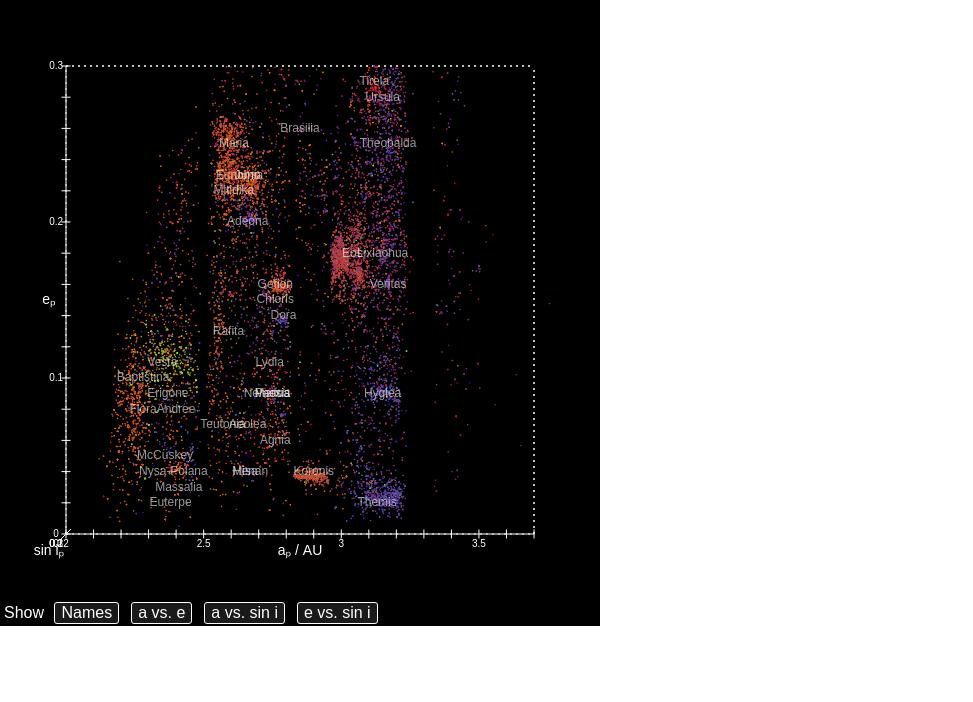
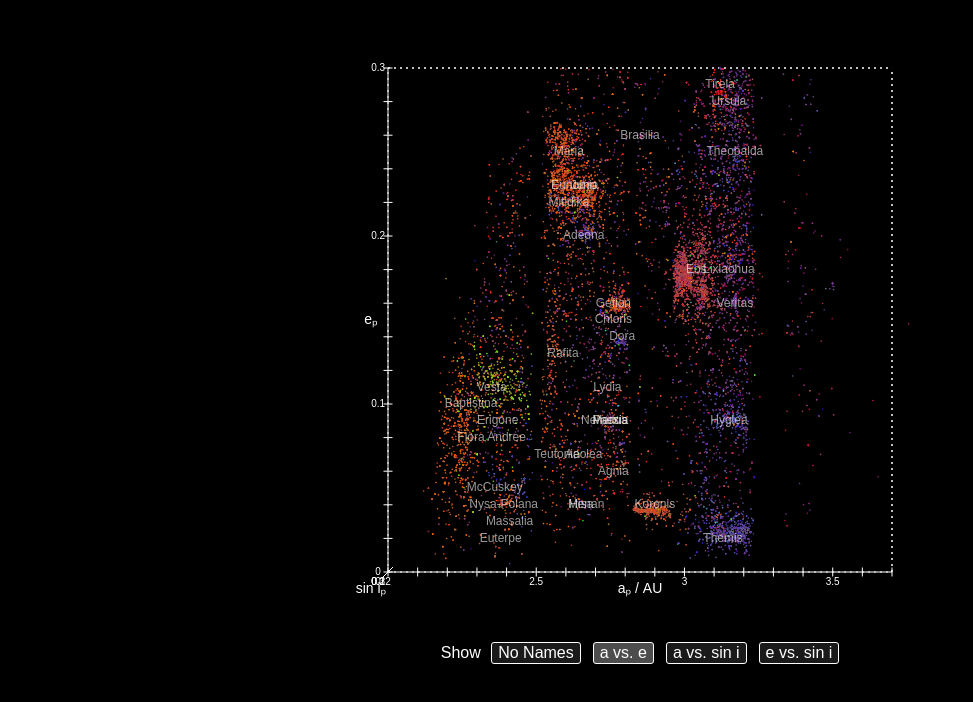
Before and after one commit to ofrohn/asteroid-families, a website: page viewer.html in a window 1280 px wide. Shown: the whole page, without its empty margins (0-973 px from the left). Drawn offline with Linux system fonts and the light colour scheme.

Commit message:
margin horizontal & vertical separate viewer.html centered

```diff
--- a/asteroids.js
+++ b/asteroids.js
@@ -375,29 +375,18 @@ var Asteroids = {
   version: '0.1',
   svg: null
 };
-  /* x Axis Object
-     x  Line, Position, Values l h, Title, Visibility
-       Ticks major minor
-       No Axis when foreshortened
-         a vs. e  if (abs angle[0] < 10 && abs angle[2] < 10)
-         a vs. i  if (abs angle[0] > 80 && abs angle[2] < 10)
-         e vs. i  if (abs angle[0] < 10 && abs angle[2] > 80)
-     x Families
-     x Vesta,Flora,Baptistina,Nyssa-Polana,Agnia,Eunomia,Mitidika,Teutonia,Ursula,Koronis,Eos,Hygiea,Themis
-     Gaps?  2.5,2.82
-   */
-  var rmatrix, canvas, sbos = [], families = [], axes,
+
+var ASTDATA = 'data/ast-proper14.csv',
     LINECOL = "#fff",
     LINEWIDTH = 1.2,
     FONT = "12px sans-serif",
-      showNames = true;
-
-  var margin = 40,
-      width = 640 - margin * 2,
-      height = width,
+    margin = {h:40, v:20},
+    width = 640 - margin.h * 2,
+    height = 640 - margin.v * 2,
     halfwidth = width / 2,
-      offset = halfwidth + margin,
+    offset = {h: halfwidth + margin.h, v:halfwidth + margin.h},
     zoomlvl = 0.9,
+    showNames = true,
     angles = {
       ae: [0, 0, 0],   //a vs. e
       ai: [90, 0, 0],  //a vs. i
@@ -405,7 +394,12 @@ var Asteroids = {
     },
     angle = angles.ae;
 
-  //d3.scale.linear()
+var color_btn = "rgba(255,255,255,0.1)",
+    color_sel = "rgba(255,255,255,0.3)";
+
+var rmatrix, canvas, sbos = [], families = [], axes;
+
+// x,y,z scales
 var scale = {
   ap: d3.scale.linear().domain([2.0, 3.7]).range([-halfwidth, halfwidth]),
   ep: d3.scale.linear().domain([0.0, 0.3]).range([-halfwidth, halfwidth]),
@@ -426,22 +420,21 @@ Asteroids.display = function(config) {
     if (has(config, "width")) setScale(config.width);
   }
 
-  //Buttons
-  //d3.select("#names").on("click", function() { showNames = !showNames; redraw(); });
-  //d3.select("#ae").on("click", function() { angle = angles.ae; turn(); });
-  //d3.select("#ai").on("click", function() { angle = angles.ai; turn(); });
-  //d3.select("#ei").on("click", function() { angle = angles.ei; turn(); });
-
   canvas = d3.select("#map").append("canvas")
-      .attr("width", width + margin * 2)
-      .attr("height", height + margin * 2)
+      .attr("width", width + margin.h * 2)
+      .attr("height", height + margin.v * 2)
       .call(zoom).node().getContext("2d");
 
+  //Buttons
   var nav = d3.select("#map").append("div").attr("class", "ctrl").html("Show ");
-  nav.append("button").attr("class", "button").attr("id", "names").html("Names").on("click", function() { showNames = !showNames; redraw(); });
-  nav.append("button").attr("class", "button").attr("id", "ae").html("a vs. e").on("click", function() { angle = angles.ae; turn(); });
-  nav.append("button").attr("class", "button").attr("id", "ai").html("a vs. sin i").on("click", function() { angle = angles.ai; turn(); });
-  nav.append("button").attr("class", "button").attr("id", "ae").html("e vs. sin i").on("click", function() { angle = angles.ei; turn(); });
+  nav.append("button").attr("class", "button").attr("id", "names").html("No Names").on("click", function() {
+    showNames = !showNames;
+    d3.select("#names").html( function() { return showNames ? "No Names" : "Names"; } );
+    redraw();
+  });
+  nav.append("button").attr("class", "button").style("background", color_sel).attr("id", "ae").html("a vs. e").on("click", function() { angle = angles.ae; turn("ae"); });
+  nav.append("button").attr("class", "button").attr("id", "ai").html("a vs. sin i").on("click", function() { angle = angles.ai; turn("ai"); });
+  nav.append("button").attr("class", "button").attr("id", "ae").html("e vs. sin i").on("click", function() { angle = angles.ei; turn("ei"); });
 
   axes = {
     x: axis3d().scale(scale.ap).ticks(17).tickPadding(6).title("a\u209a / AU"),
@@ -460,7 +453,7 @@ Asteroids.display = function(config) {
 
   zoom.translate([rot.invert(angle[0]), rot.invert(angle[2])]);
 
-  d3.csv('data/ast-proper14.csv', function(error, csv) {
+  d3.csv(ASTDATA, function(error, csv) {
     if (error) return console.log(error);
 
     for (var key in csv) {
@@ -489,12 +482,18 @@ function translate(d) {
   var p = vMultiply(rmatrix, d);
 
   p[0] *= zoomlvl; p[2] *= zoomlvl;
-  return [ p[0] + offset, -p[2] + offset ];
+  return [ p[0] + offset.h, -p[2] + offset.v ];
   //return "translate(" + p[0] + "," + -p[2] + ")";
 }
 
-function turn() {
+
+function turn(sel) {
+  d3.select("#ae").style("background", function() { return sel === "ae" ? color_sel : color_btn; });
+  d3.select("#ai").style("background", function() { return sel === "ai" ? color_sel : color_btn; });
+  d3.select("#ei").style("background", function() { return sel === "ei" ? color_sel : color_btn; });
   zoom.translate([rot.invert(angle[2]), rot.invert(angle[0])]);
+  //doesn't work that way
+  //zoom.event(canvas.transition().duration(1000));
   redraw();
 }
 
@@ -508,7 +507,7 @@ function redraw() {
 
   rmatrix = getRotation(angle);
 
-  canvas.clearRect(0, 0, width + margin * 2, height + margin * 2);
+  canvas.clearRect(0, 0, width + margin.h * 2, height + margin.v * 2);
   for (var key in axes) axes[key](canvas);
 
   //draw objects
@@ -533,10 +532,12 @@ function redraw() {
 }
 
 function setScale(w) {
-  width = w - margin * 2;
-  height = width;
+  //var par = $("map").parentNode;
+  //if (par.offsetWidth > w) margin.h += (par.offsetWidth - w) / 2;
+  width = w - margin.h * 2;
+  height = w - margin.v * 2;
   halfwidth = width / 2;
-  offset = halfwidth + margin;
+  offset = {h: halfwidth + margin.h, v:halfwidth + margin.h};
   scale.ap.range([-halfwidth, halfwidth]);
   scale.ep.range([-halfwidth, halfwidth]);
   scale.ip.range([-halfwidth, halfwidth]);
--- a/viewer.html
+++ b/viewer.html
@@ -4,11 +4,14 @@
   <title>D3 Asteroid families</title>
   <script type="text/javascript" src="lib/d3.js"></script>
   <link rel="stylesheet" href="style.css">
+  <style type="text/css">
+    body { background: #000; text-align: center; }
+  </style>
 </head><body>
 <div id="map"></div>
 <script type="text/javascript" src="asteroids.js"></script>
 <script type="text/javascript">
-  Asteroids.display({width:600});
+  Asteroids.display({width:640});
 </script>
 
 </body>
```
Also changed, not shown: src/display.js (+39 -38 lines), asteroids.min.js, 1 other file. Lines whose indentation alone changed are shown as unchanged.
